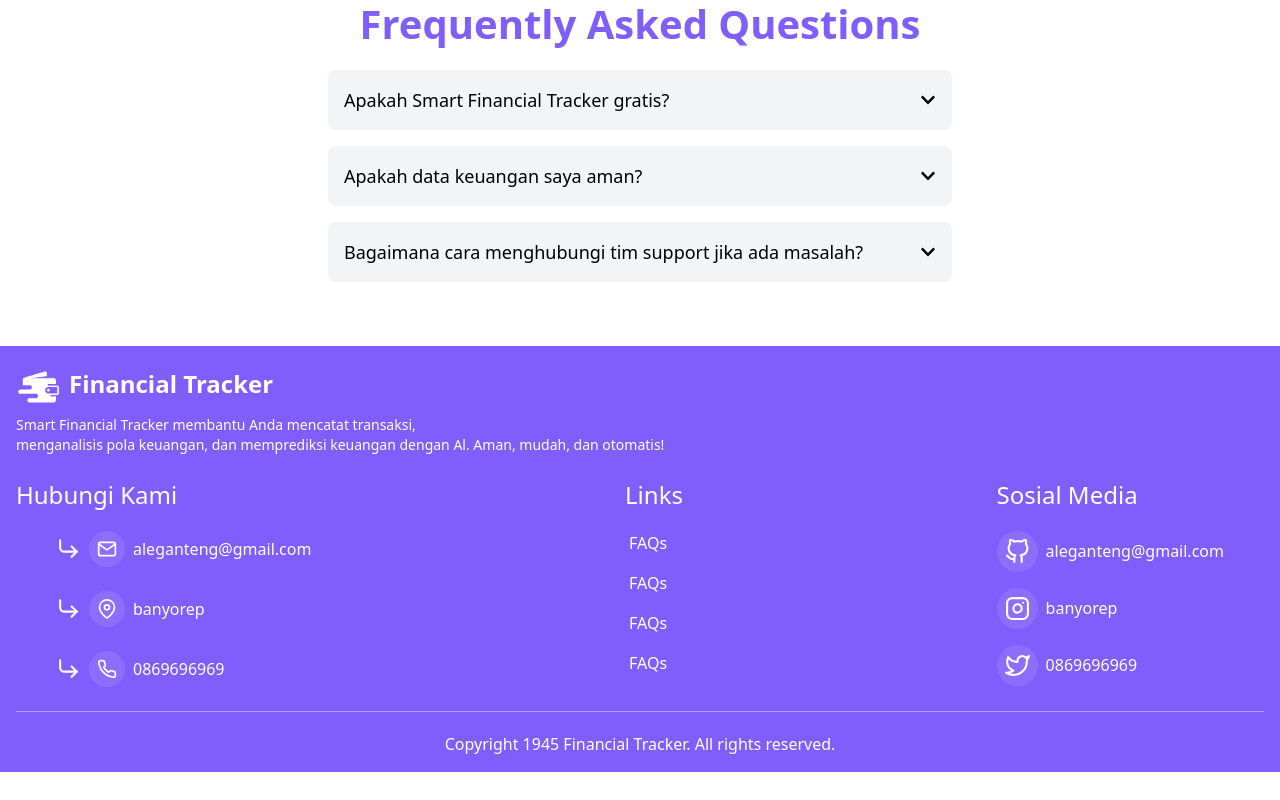
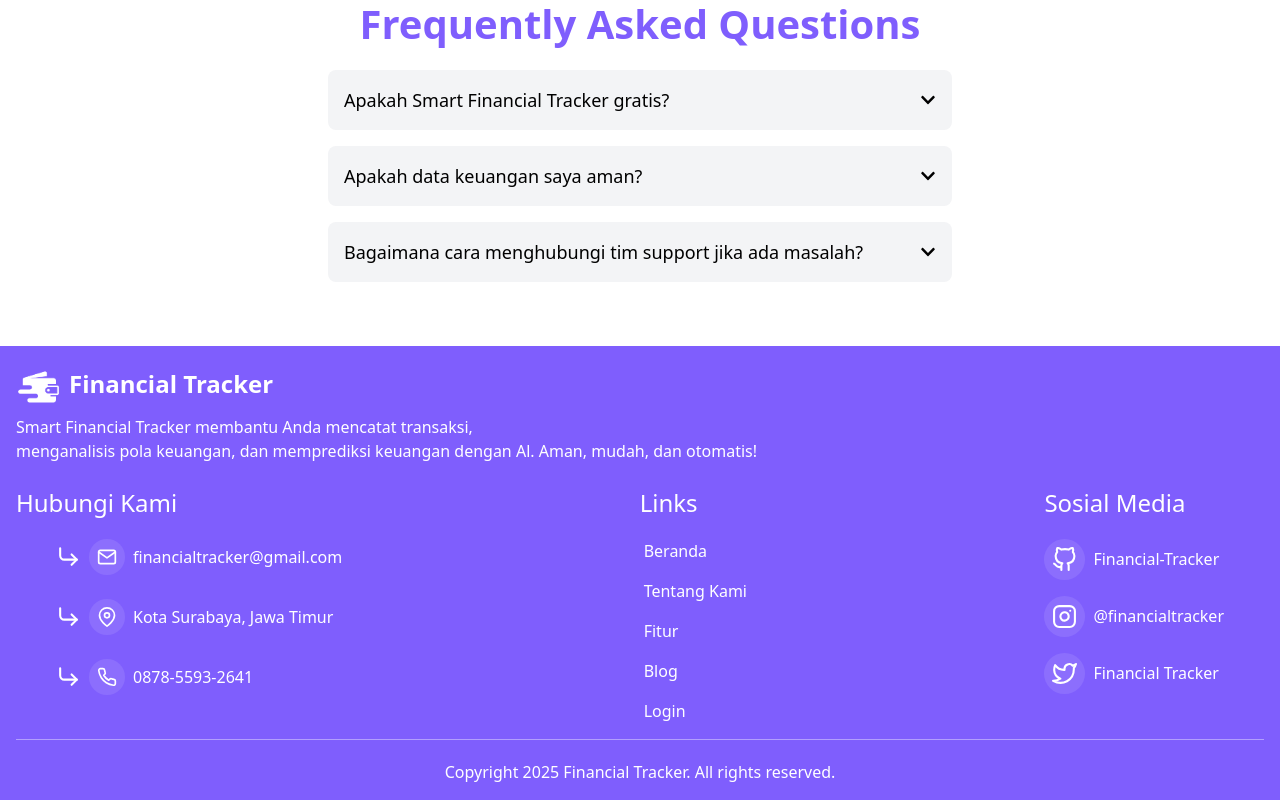
Before and after one commit to Randi-95/capstone2, a React (Vite) app: page / in a window 1280 px wide. Shown: the part 3095-3895 px from the top of the page. Before the commit the page ends 3867 px from the top, so only its background shows below. Built offline with nearby package versions, Linux system fonts and the light colour scheme.

Commit message:
footer revisi

```diff
--- a/src/component/fragments/footer.jsx
+++ b/src/component/fragments/footer.jsx
@@ -6,7 +6,7 @@ export const Footer = () => {
                     <img src="/img/logo-capstonewhite.png" alt="" className="w-[45px]"/>
                     <div className="text-2xl font-semibold text-white">Financial Tracker</div>
                 </div>
-                <p className="text-sm text-white mb-6">Smart Financial Tracker membantu Anda mencatat transaksi,<br /> menganalisis pola keuangan, dan memprediksi keuangan dengan Al. Aman, mudah, dan otomatis! </p>
+                <p className="text-md text-white mb-6">Smart Financial Tracker membantu Anda mencatat transaksi,<br /> menganalisis pola keuangan, dan memprediksi keuangan dengan Al. Aman, mudah, dan otomatis! </p>
                 <div className="container-2 flex flex-col lg:flex-row justify-between">
                     <div className="contact flex flex-col">
                         <div className="text-2xl font-medium text-white mb-5">Hubungi Kami</div>
@@ -15,36 +15,39 @@ export const Footer = () => {
                             <div className="bg-white/10 p-2 rounded-full">
                                 <img src="/img/mail.svg" alt="" className="w-[20px]"/>
                             </div>
-                            <p className="text-md text-white">aleganteng@gmail.com</p>
+                            <p className="text-md text-white">financialtracker@gmail.com</p>
                         </div>
                         <div className="flex items-center mb-6 gap-2 lg:ml-10">
                             <img src="/img/corner-down-right.svg" alt="" className="w-[25px]"/>
                             <div className="bg-white/10 p-2 rounded-full">
                                 <img src="/img/map-pin.svg" alt="" className="w-[20px]"/>
                             </div>
-                            <p className="text-md  text-white">banyorep</p>
+                            <p className="text-md  text-white">Kota Surabaya, Jawa Timur</p>
                         </div>
                         <div className="flex items-center mb-6 gap-2 lg:ml-10">
                             <img src="/img/corner-down-right.svg" alt="" className="w-[25px]"/>
                             <div className="bg-white/10 p-2 rounded-full">
                                 <img src="/img/phone.svg" alt="" className="w-[20px]"/>
                             </div>
-                            <p className="text-md  text-white">0869696969</p>
+                            <p className="text-md  text-white">0878-5593-2641</p>
                         </div>
                     </div>
                     <div className="flex flex-col">
                         <div className="text-2xl font-medium text-white mb-5">Links</div>
                         <div className="flex items-center mb-4 gap-2 ml-1">
-                            <a href="#" className="text-white text-md"><li className="list-none">FAQs</li></a>
+                            <a href="/" className="text-white text-md"><li className="list-none">Beranda</li></a>
                         </div>
                         <div className="flex items-center mb-4 gap-2 ml-1">
-                            <a href="#" className="text-white text-md"><li className="list-none">FAQs</li></a>
+                            <a href="/TentangKami" className="text-white text-md"><li className="list-none">Tentang Kami</li></a>
                         </div>
                         <div className="flex items-center mb-4 gap-2 ml-1">
-                            <a href="#" className="text-white text-md"><li className="list-none">FAQs</li></a>
+                            <a href="/fitur" className="text-white text-md"><li className="list-none">Fitur</li></a>
                         </div>
                         <div className="flex items-center mb-4 gap-2 ml-1">
-                            <a href="#" className="text-white text-md"><li className="list-none">FAQs</li></a>
+                            <a href="/blogs" className="text-white text-md"><li className="list-none">Blog</li></a>
+                        </div>
+                        <div className="flex items-center mb-4 gap-2 ml-1">
+                            <a href="/login" className="text-white text-md"><li className="list-none">Login</li></a>
                         </div>
                     </div>
                     <div className="flex flex-col">
@@ -53,19 +56,19 @@ export const Footer = () => {
                             <div className="bg-white/10 p-2 rounded-full">
                                 <img src="/img/github.svg" alt="" className="w-[25px]"/>
                             </div>
-                            <p className="text-md  text-white">aleganteng@gmail.com</p>
+                            <p className="text-md  text-white">Financial-Tracker</p>
                         </div>
                         <div className="flex items-center mb-4 gap-2 mr-10">
                             <div className="bg-white/10 p-2 rounded-full">
                                 <img src="/img/instagram.svg" alt="" className="w-[25px]"/>
                                 </div>
-                            <p className="text-md  text-white">banyorep</p>
+                            <p className="text-md  text-white">@financialtracker</p>
                         </div>
                         <div className="flex items-center mb-4 gap-2 mr-10">
                             <div className="bg-white/10 p-2 rounded-full">
                                 <img src="/img/twitter.svg" alt="" className="w-[25px]"/>
                             </div>
-                            <p className="text-md  text-white">0869696969</p>
+                            <p className="text-md  text-white">Financial Tracker</p>
                         </div>
                     </div>
                 </div>
@@ -73,7 +76,7 @@ export const Footer = () => {
                 <div >
                     <hr className="text-white opacity-40 mb-5 "/>
                     <div className="flex justify-center items-center">
-                        <p className="text-md  text-white">Copyright 1945 Financial Tracker. All rights reserved.</p>
+                        <p className="text-md  text-white">Copyright 2025 Financial Tracker. All rights reserved.</p>
                     </div>
                 </div>
             </div>
```
